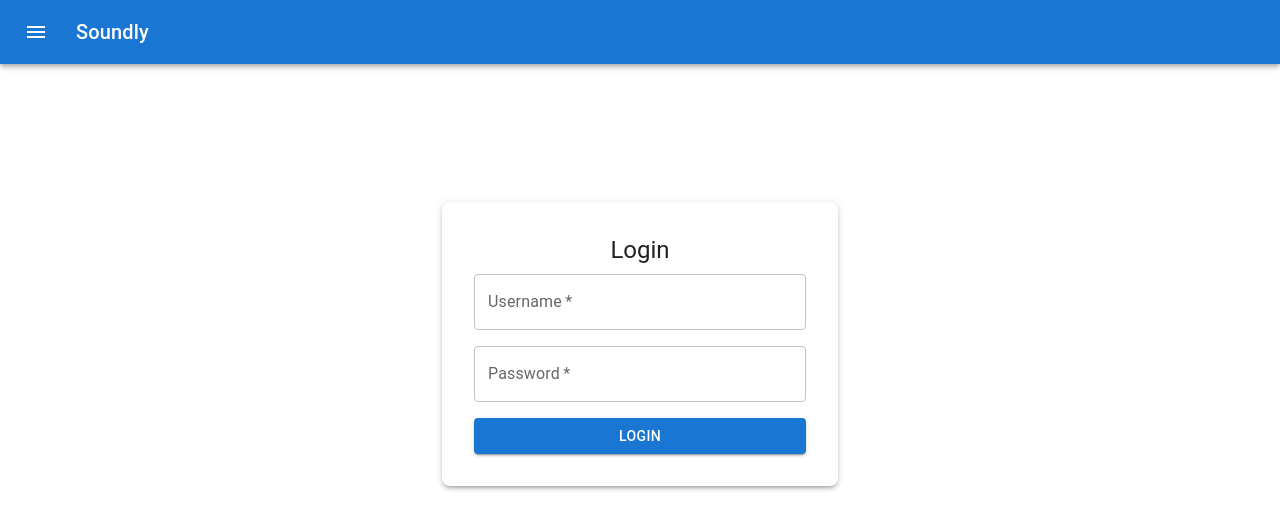
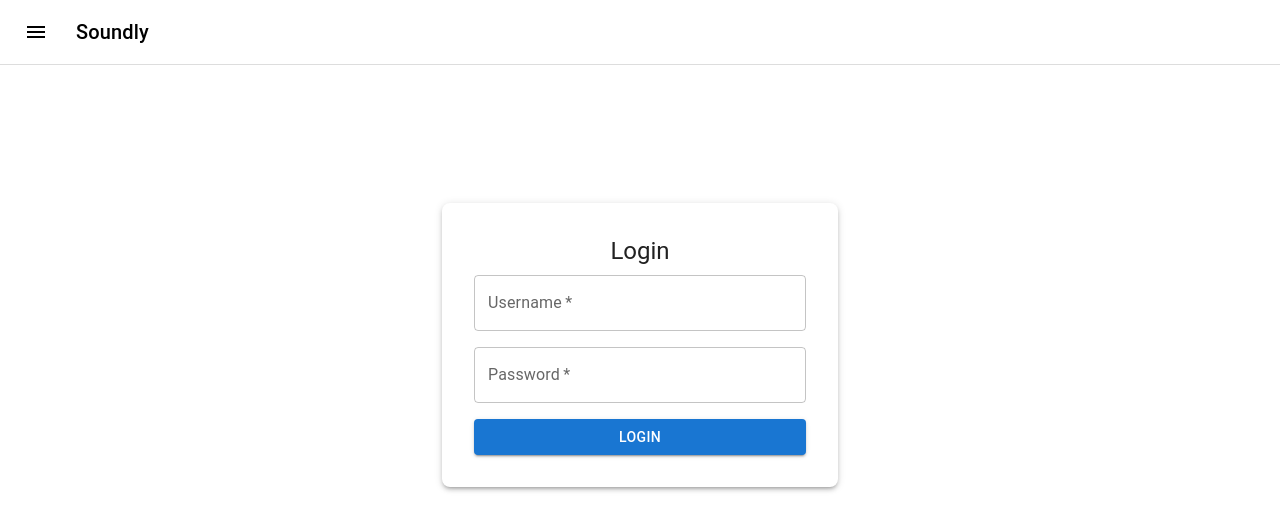
Before and after one commit to hmnhGeek/Soundly-UI, a React (Create React App) app: page / in a window 1280 px wide. Shown: the top 530 px of the page. Built offline with nearby package versions, Linux system fonts and the light colour scheme.

Commit message:
First commit

```diff
--- a/src/components/Header/Header.jsx
+++ b/src/components/Header/Header.jsx
@@ -42,7 +42,12 @@ const Header = () => {
   };
 
   return (
-    <AppBar position="static">
+    <AppBar
+      elevation={0}
+      sx={{ borderBottom: "1px solid #ddd" }}
+      color="transparent"
+      position="static"
+    >
       <Toolbar>
         {/* Updated MenuIcon to toggle the Drawer */}
         <IconButton
```
